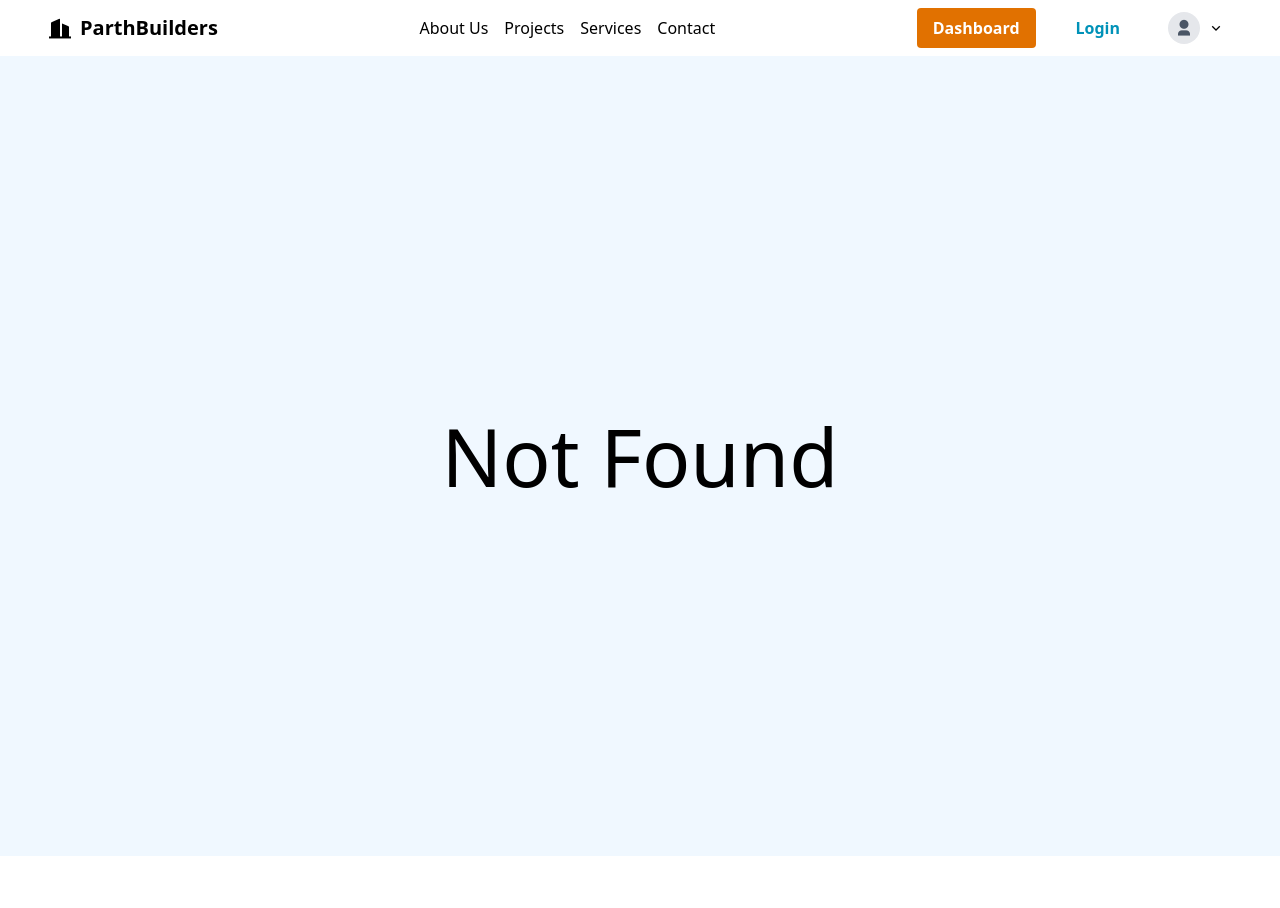
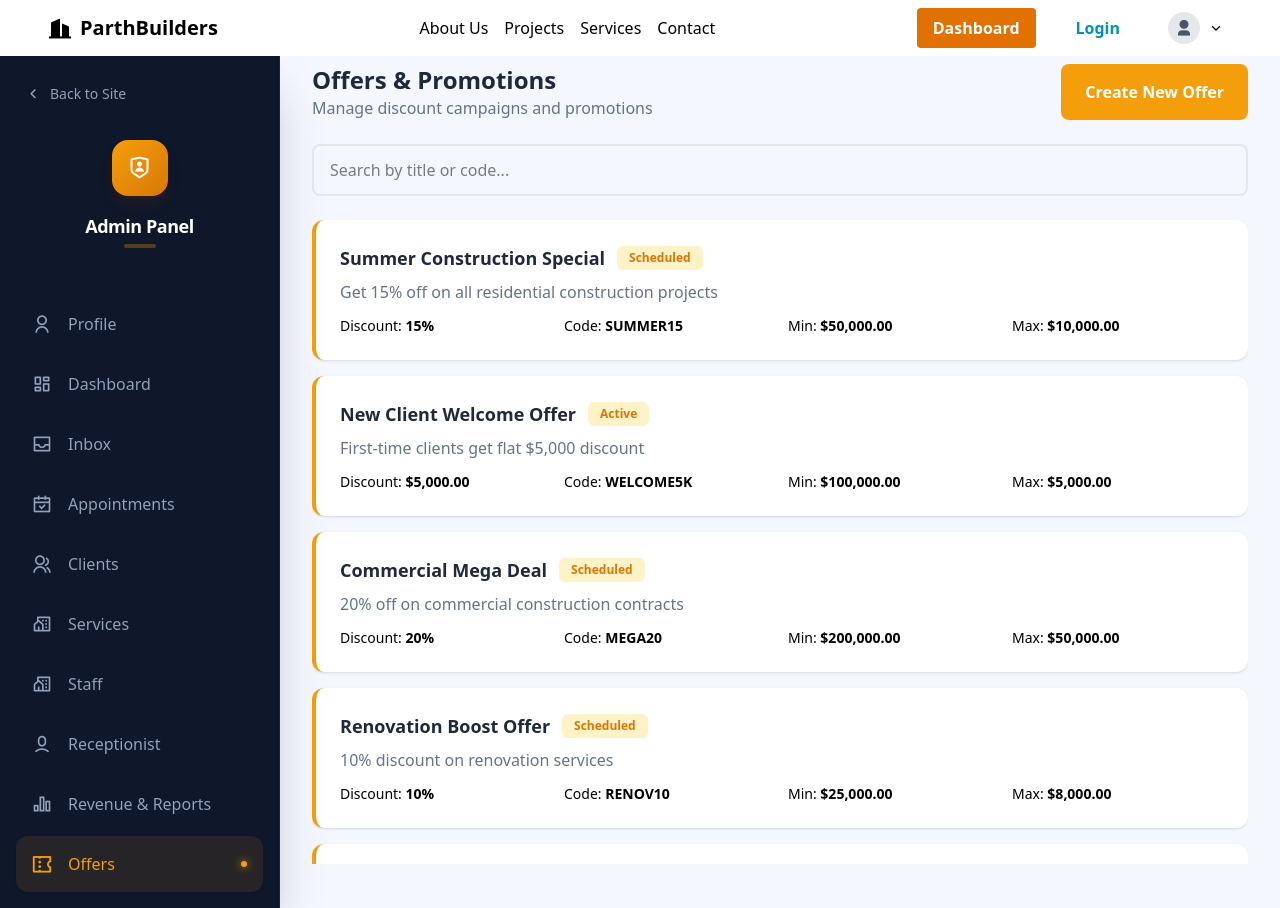
Before and after one commit to udaykene/react-dashboard, a React (Vite) app: page /admin/offers in a window 1280 px wide. Before the commit this address had no page. Before the commit the page ends 856 px from the top, so only its background shows below. Built offline with nearby package versions, Linux system fonts and the light colour scheme.

Commit message:
Added offer page

```diff
--- a/src/App.jsx
+++ b/src/App.jsx
@@ -28,7 +28,6 @@ import AdminServices from "./pages/AdminServices.jsx";
 import AdminReceptionists from './pages/AdminReceptionists';
 import AdminStaff from "./pages/AdminStaff.jsx";
 import AdminOffers from './pages/AdminOffers';
-import AdminSettings from "./pages/AdminSettings.jsx";
 import AdminNotifications from './pages/AdminNotifications';
 const App = () => {
 
@@ -64,6 +63,7 @@ const App = () => {
         <Route path="/admin/revenue_reports" element={<AdminRevenueReports />} />
         <Route path="/admin/receptionist" element={<AdminReceptionists />} />
         <Route path="/admin/inbox" element={<AdminNotifications/>} />
+        <Route path="/admin/offers" element={<AdminOffers/>} />
 
 
         <Route path="*" element={<NotFound />} />
--- a/src/components/AdminSidebar.jsx
+++ b/src/components/AdminSidebar.jsx
@@ -14,6 +14,7 @@ const AdminSidebar = () => {
     { name: "Staff", path: "/admin/staff", icon: "ri-community-line" },
     { name: "Receptionist", path: "/admin/receptionist", icon: "ri-user-6-line" },
     { name: "Revenue & Reports", path: "/admin/revenue_reports", icon: "ri-bar-chart-2-line" },
+    { name: "Offers", path: "/admin/offers", icon: "ri-coupon-3-line" },
   ];
 
   return (
--- /dev/null
+++ b/src/pages/AdminOffers.jsx
@@ -0,0 +1,229 @@
+import React, { useMemo, useState } from "react";
+import AdminLayout from "../components/AdminLayout";
+
+const AdminOffers = () => {
+  const [offers, setOffers] = useState([
+    {
+      id: 1,
+      title: "Summer Construction Special",
+      description: "Get 15% off on all residential construction projects",
+      discountType: "percentage",
+      discountValue: 15,
+      code: "SUMMER15",
+      validFrom: "2026-06-01",
+      validUntil: "2026-08-31",
+      status: "active",
+      category: "Residential",
+      minAmount: 50000,
+      maxDiscount: 10000,
+      usedCount: 12,
+      totalLimit: 50,
+    },
+    {
+      id: 2,
+      title: "New Client Welcome Offer",
+      description: "First-time clients get flat $5,000 discount",
+      discountType: "fixed",
+      discountValue: 5000,
+      code: "WELCOME5K",
+      validFrom: "2026-01-01",
+      validUntil: "2026-12-31",
+      status: "active",
+      category: "All Projects",
+      minAmount: 100000,
+      maxDiscount: 5000,
+      usedCount: 22,
+      totalLimit: 150,
+    },
+    {
+      id: 3,
+      title: "Commercial Mega Deal",
+      description: "20% off on commercial construction contracts",
+      discountType: "percentage",
+      discountValue: 20,
+      code: "MEGA20",
+      validFrom: "2026-03-01",
+      validUntil: "2026-05-31",
+      status: "expired",
+      category: "Commercial",
+      minAmount: 200000,
+      maxDiscount: 50000,
+      usedCount: 30,
+      totalLimit: 30,
+    },
+    {
+      id: 4,
+      title: "Renovation Boost Offer",
+      description: "10% discount on renovation services",
+      discountType: "percentage",
+      discountValue: 10,
+      code: "RENOV10",
+      validFrom: "2026-02-01",
+      validUntil: "2026-12-31",
+      status: "active",
+      category: "Renovation",
+      minAmount: 25000,
+      maxDiscount: 8000,
+      usedCount: 19,
+      totalLimit: 80,
+    },
+    {
+      id: 5,
+      title: "Early Bird Booking",
+      description: "Book 3 months early and save $3,000",
+      discountType: "fixed",
+      discountValue: 3000,
+      code: "EARLY3K",
+      validFrom: "2026-01-15",
+      validUntil: "2026-03-15",
+      status: "scheduled",
+      category: "All Projects",
+      minAmount: 75000,
+      maxDiscount: 3000,
+      usedCount: 0,
+      totalLimit: 40,
+    },
+    {
+      id: 6,
+      title: "Luxury Villa Package",
+      description: "Exclusive 12% off luxury villa builds",
+      discountType: "percentage",
+      discountValue: 12,
+      code: "VILLA12",
+      validFrom: "2026-04-01",
+      validUntil: "2026-09-30",
+      status: "active",
+      category: "Residential",
+      minAmount: 150000,
+      maxDiscount: 25000,
+      usedCount: 6,
+      totalLimit: 25,
+    },
+    {
+      id: 7,
+      title: "Festive Season Deal",
+      description: "Special festive discount on all services",
+      discountType: "percentage",
+      discountValue: 8,
+      code: "FESTIVE8",
+      validFrom: "2026-10-01",
+      validUntil: "2026-11-15",
+      status: "scheduled",
+      category: "All Projects",
+      minAmount: 40000,
+      maxDiscount: 7000,
+      usedCount: 0,
+      totalLimit: 100,
+    },
+    {
+      id: 8,
+      title: "Bulk Commercial Contract",
+      description: "Flat $15,000 off large-scale commercial builds",
+      discountType: "fixed",
+      discountValue: 15000,
+      code: "BULK15K",
+      validFrom: "2026-05-01",
+      validUntil: "2026-12-31",
+      status: "active",
+      category: "Commercial",
+      minAmount: 300000,
+      maxDiscount: 15000,
+      usedCount: 9,
+      totalLimit: 20,
+    },
+  ]);
+
+  const [filterStatus, setFilterStatus] = useState("all");
+  const [filterCategory, setFilterCategory] = useState("all");
+  const [search, setSearch] = useState("");
+
+  const formatMoney = (v) =>
+    v.toLocaleString("en-US", { style: "currency", currency: "USD" });
+
+  const getRealStatus = (o) => {
+    const now = new Date();
+    if (now < new Date(o.validFrom)) return "scheduled";
+    if (now > new Date(o.validUntil)) return "expired";
+    return o.status === "paused" ? "paused" : "active";
+  };
+
+  const filteredOffers = useMemo(() => {
+    return offers.filter((o) => {
+      const status = getRealStatus(o);
+      return (
+        (filterStatus === "all" || status === filterStatus) &&
+        (filterCategory === "all" || o.category === filterCategory) &&
+        (o.title.toLowerCase().includes(search.toLowerCase()) ||
+          o.code.toLowerCase().includes(search.toLowerCase()))
+      );
+    });
+  }, [offers, filterStatus, filterCategory, search]);
+
+  return (
+    <AdminLayout>
+      <div className="flex h-screen flex-col gap-6">
+
+        {/* header */}
+        <div className="flex justify-between flex-wrap gap-3">
+          <div>
+            <h1 className="text-2xl font-bold text-[#1e293b]">
+              Offers & Promotions
+            </h1>
+            <p className="text-[#64748b]">
+              Manage discount campaigns and promotions
+            </p>
+          </div>
+
+          <button className="rounded-lg bg-[#f59e0b] px-6 py-3 font-semibold text-white hover:bg-[#d97706] transition">
+            Create New Offer
+          </button>
+        </div>
+
+        {/* search */}
+        <input
+          value={search}
+          onChange={(e) => setSearch(e.target.value)}
+          placeholder="Search by title or code..."
+          className="rounded-lg border-2 border-[#e2e8f0] px-4 py-3 outline-none focus:border-[#f59e0b]"
+        />
+
+        {/* offers */}
+        <div className="flex flex-col overflow-auto gap-4">
+          {filteredOffers.map((offer) => {
+            const status = getRealStatus(offer);
+
+            return (
+              <div
+                key={offer.id}
+                className="rounded-xl bg-white p-6 shadow hover:shadow-lg transition flex flex-col lg:flex-row gap-6 border-l-4 border-[#f59e0b]"
+              >
+                <div className="flex-1">
+                  <div className="flex items-center gap-3 mb-2">
+                    <h3 className="font-bold text-lg text-[#1e293b]">
+                      {offer.title}
+                    </h3>
+                    <span className="bg-[#fef3c7] text-[#d97706] px-3 py-1 rounded-md text-xs font-semibold capitalize">
+                      {status}
+                    </span>
+                  </div>
+
+                  <p className="text-[#64748b] mb-3">{offer.description}</p>
+
+                  <div className="grid sm:grid-cols-2 lg:grid-cols-4 gap-3 text-sm">
+                    <div>Discount: <b>{offer.discountType === "percentage" ? `${offer.discountValue}%` : formatMoney(offer.discountValue)}</b></div>
+                    <div>Code: <b>{offer.code}</b></div>
+                    <div>Min: <b>{formatMoney(offer.minAmount)}</b></div>
+                    <div>Max: <b>{formatMoney(offer.maxDiscount)}</b></div>
+                  </div>
+                </div>
+              </div>
+            );
+          })}
+        </div>
+
+      </div>
+    </AdminLayout>
+  );
+};
+
+export default AdminOffers;
```
